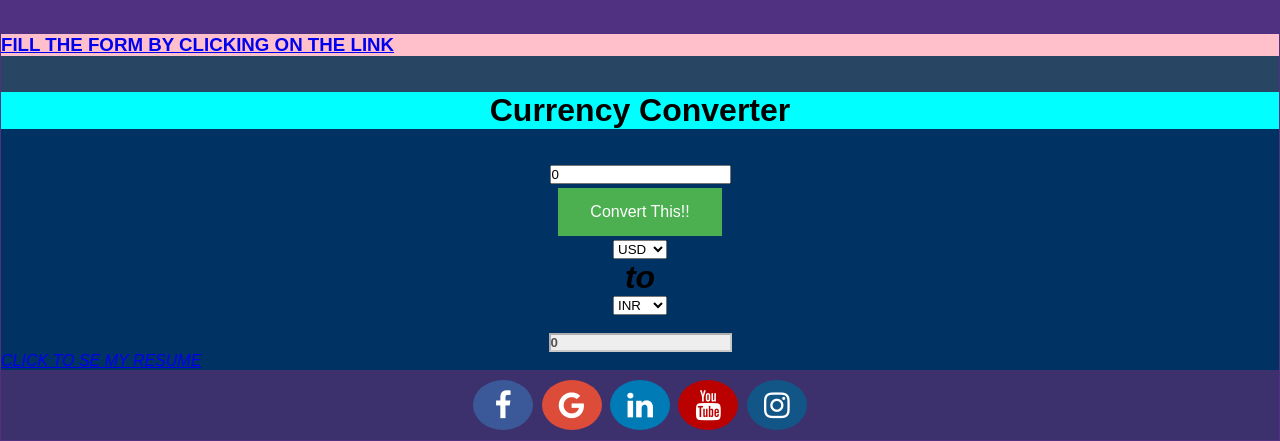
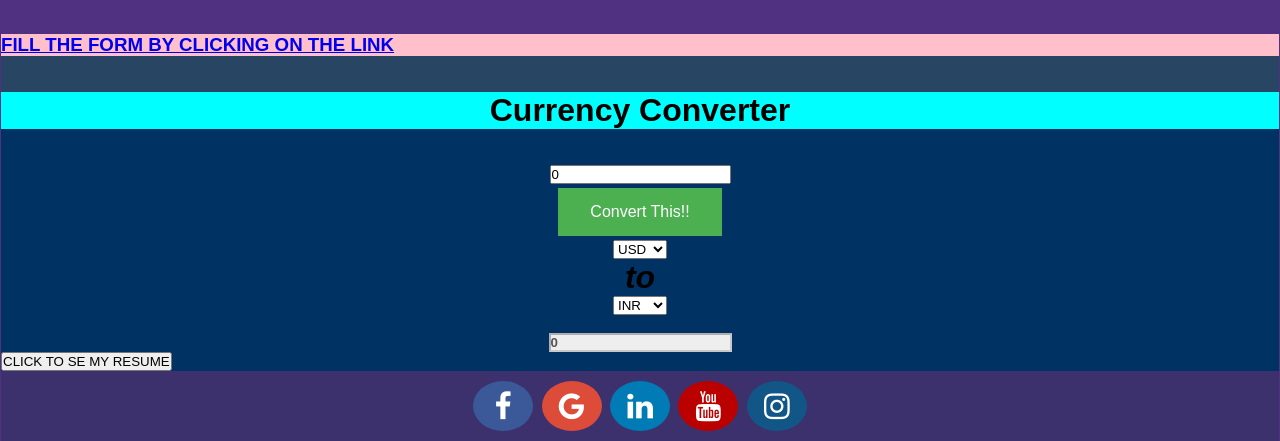
Before and after one commit to Simranjeet3551/assessment-project, a plain HTML site: page index.html in a window 1280 px wide. Shown: the part 3717-4158 px from the top of the page. Drawn offline with Linux system fonts and the light colour scheme.

Commit message:
Update index.html

```diff
--- a/index.html
+++ b/index.html
@@ -126,7 +126,7 @@
     </div>
   </div>
   </center>
-	<a href="simranjeet3551.github.io/resume/">CLICK TO SE MY RESUME</a>
+	<button href="simranjeet3551.github.io/resume/">CLICK TO SE MY RESUME</button>
   </div>
   <center><div style="background-color:rgba(30,50,80,0.4)">
 <a href="https://www.facebook.com" class="fa fa-facebook"></a>
```
